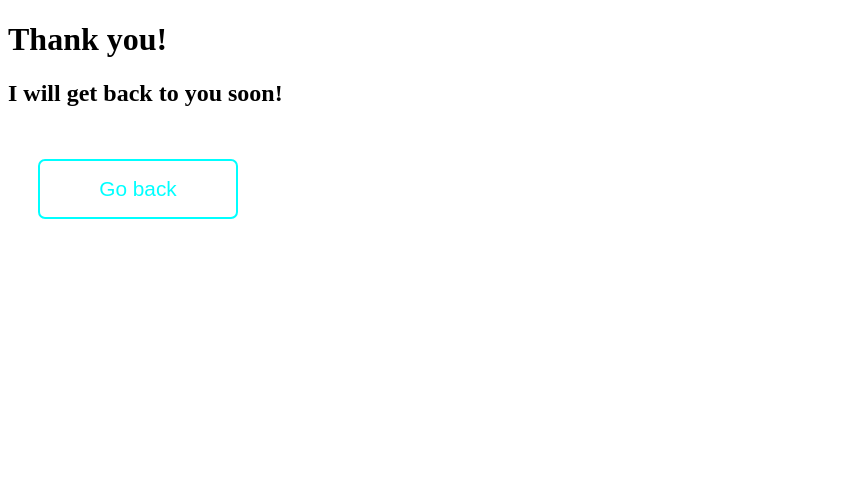
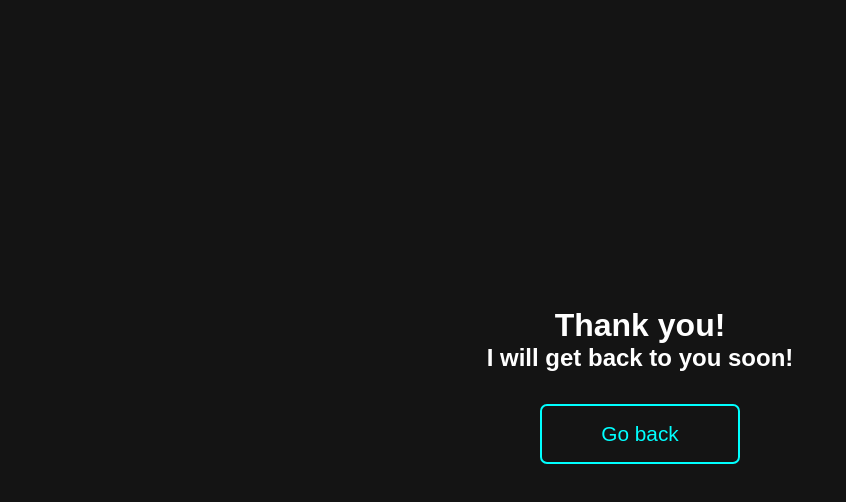
Before and after one commit to N3ls0nQ/PortfolioWebsite, a plain HTML site: page EmailSubmitted.html in a window 1280 px wide. Shown: the whole page, without its empty margins (0-846 px from the left). Drawn offline with Linux system fonts and the light colour scheme; the site is published under a folder, as on GitHub Pages, so addresses that start at the root find nothing.

Commit message:
stylesheet error

```diff
--- a/EmailSubmitted.html
+++ b/EmailSubmitted.html
@@ -4,7 +4,7 @@
     <meta charset="UTF-8">
     <meta http-equiv="X-UA-Compatible" content="IE=edge">
     <meta name="viewport" content="width=device-width, initial-scale=1.0">
-    <link rel="stylesheet" href="/styles/emailSubmittedStyles.css">
+    <link rel="stylesheet" href="styles/emailSubmittedStyles.css">
     <title>Thank you!</title>
 </head>
 <body>
```
